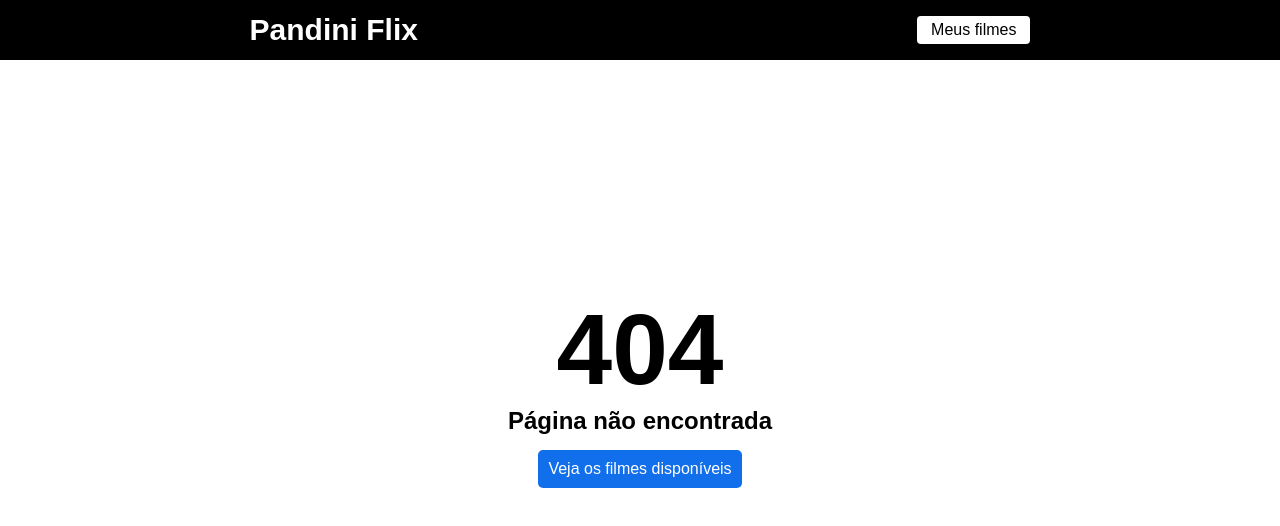
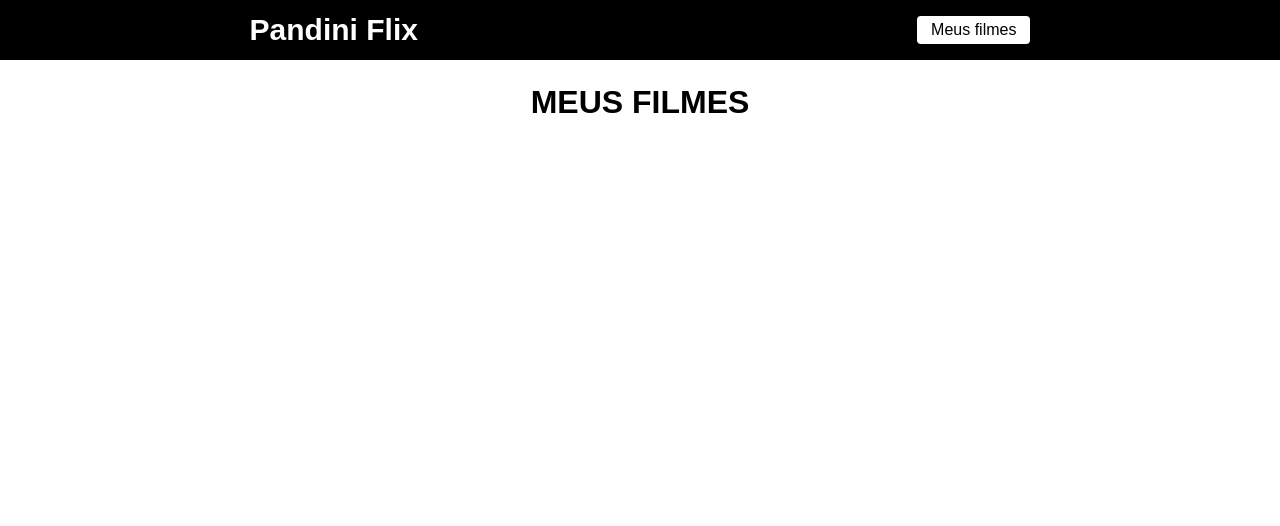
Before and after one commit to JPandini/PandiniFlix, a React (Create React App) app: page /favoritos in a window 1280 px wide. Before the commit this address had no page. Shown: the top 526 px of the page. Built offline with nearby package versions, Linux system fonts and the light colour scheme.

Commit message:
favoritosPage

```diff
--- a/src/pages/Favoritos/favoritos.css
+++ b/src/pages/Favoritos/favoritos.css
@@ -0,0 +1,40 @@
+.meus-filmes{
+    margin-top: 24px;
+    display: flex;
+    flex-direction: column;
+    align-items: center;
+}
+
+.meus-filmes h1{
+    margin-bottom: 14px;
+
+}
+
+.meus-filmes span{
+    font-size: 18px;
+}
+
+.meus-filmes ul{
+    width: 720px;
+}
+
+.meus-filmes ul li{
+    list-style: none;
+    display: flex;
+    justify-content: space-between;
+    align-items: center;
+    margin-bottom: 14px;
+
+}
+
+.meus-filmes div{
+    display: flex;
+    justify-content: center;
+    align-items: center;
+}
+
+.meus-filmes div a {
+    text-decoration: none;
+    color: #116feb;
+    margin-right: 14px;
+}
--- a/src/pages/Favoritos/index.js
+++ b/src/pages/Favoritos/index.js
@@ -1,9 +1,34 @@
-
+import './favoritos.css'
+import { useEffect, useState } from 'react';
+import { Link } from 'react-router-dom';
 
 function Favoritos(){
+     const [filmes, setFilmes] = useState([])
+
+    useEffect(() => {
+        const minhaLista = localStorage.getItem("@pandiniFlix");
+        setFilmes(JSON.parse(minhaLista) || [])
+
+    }, [])
+
     return(
-        <div>
-            <h1>Tela de favoritos</h1>
+        <div className='meus-filmes'>
+            <h1>MEUS FILMES</h1>
+
+        <ul>
+            {filmes.map((item)=>{
+                return(
+                    <li key={item.id}>
+                        <span>{item.title}</span>
+                        <div>
+                            <Link to={`/filme/${item.id}`}>Ver detalher</Link>
+                            <button>Excluir</button>
+                        </div>
+                    </li>
+                )
+            })}
+        </ul>
+
         </div>
     )
 }
--- a/src/routes.js
+++ b/src/routes.js
@@ -4,6 +4,7 @@ import Home from "./pages/Home";
 import Filme from "./pages/Filme";
 import Header from "./components/Header";
 import Erro from "./pages/Erro";
+import Favoritos from "./pages/Favoritos";
 
 function RouteApp(){
 return(
@@ -12,6 +13,7 @@ return(
     <Routes>
         <Route path="/" element={ <Home/> }/>
         <Route path="/filme/:id" element={ <Filme/> }/>
+        <Route path="/favoritos" element={ <Favoritos/> }/>
 
         <Route path="*" element={ <Erro/> }/>
     </Routes>
```
